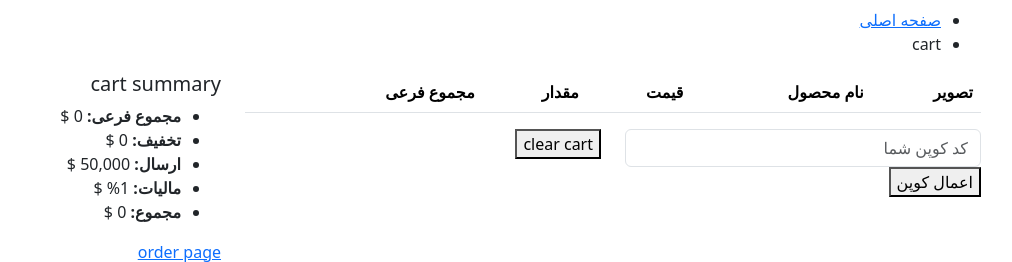
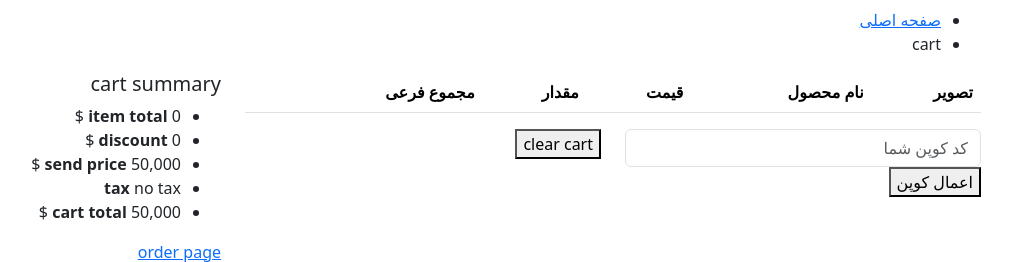
Before and after one commit to Aryofaizi/clothing_shop, a Django app: page /cart/ in a window 1280 px wide. Shown: the part 1043-1305 px from the top of the page, without its empty margins (217-1229 px from the left). Run offline with Django 4.2, Linux system fonts and the light colour scheme; lists and menus that the app fills with data are empty; some libraries are stand-ins or nearby versions.

Commit message:
cart updated with new method : get_total_price_with_tax and tempaltes : cart_detail and order_created updated with new look

```diff
--- a/cart/cart.py
+++ b/cart/cart.py
@@ -73,3 +73,8 @@ class Cart():
     def get_total_price(self):
         """Returns cart total price."""
         return sum(item["quantity"]*item["product_obj"].price for item in self.cart.values())
+
+    def get_total_price_with_tax(self):
+        """Returns cart total price with tax."""
+        total = self.get_total_price()
+        return total + 50_000
--- a/cart/templates/cart/cart_detail.html
+++ b/cart/templates/cart/cart_detail.html
@@ -119,11 +119,11 @@
                         <div class="shop-cart-summary">
                             <h5>  {% trans "cart summary" %}</h5>
                             <ul>
-                                <li><strong>مجموع فرعی:</strong> <span>{{cart.get_total_price|intcomma:False}} {% trans "$" %}</span></li>
-                                <li><strong>تخفیف:</strong> <span>0 {% trans "$" %}</span></li>
-                                <li><strong>ارسال:</strong> <span> {% trans "50000"|intcomma:False %} {% trans "$" %}</span></li>
-                                <li><strong>مالیات:</strong> <span>{% trans "1%"|intcomma:False %} {% trans "$" %}</span></li>
-                                <li class="shop-cart-total"><strong>مجموع:</strong> <span>{{cart.get_total_price|intcomma:False}} {% trans "$" %}</span></li>
+                                <li><strong> {% trans "item total" %}</strong> <span>{{cart.get_total_price|intcomma:False}} {% trans "$" %}</span></li>
+                                <li><strong>{% trans "discount" %}</strong> <span>0 {% trans "$" %}</span></li>
+                                <li><strong>{% trans "send price" %}</strong> <span> {% trans "50000"|intcomma:False %} {% trans "$" %}</span></li>
+                                <li><strong>{% trans "tax" %}</strong> <span>{% trans "no tax"|intcomma:False %} </span></li>
+                                <li class="shop-cart-total"><strong>{% trans "cart total" %}</strong> <span>{{cart.get_total_price_with_tax|intcomma:False}} {% trans "$" %}</span></li>
                             </ul>
                             <div class="text-end mt-40">
                                 <a href="{% url 'order_create' %}" type="submit" class="theme-btn">   {% trans "order page" %}<i
```
Also changed, not shown: orders/templates/orders/order_create.html (+5 -5 lines), cart/locale/fa/LC_MESSAGES/django.po, orders/locale/fa/LC_MESSAGES/django.po, store/locale/fa/LC_MESSAGES/django.po, templates/locale/fa/LC_MESSAGES/django.po, 4 other files.
